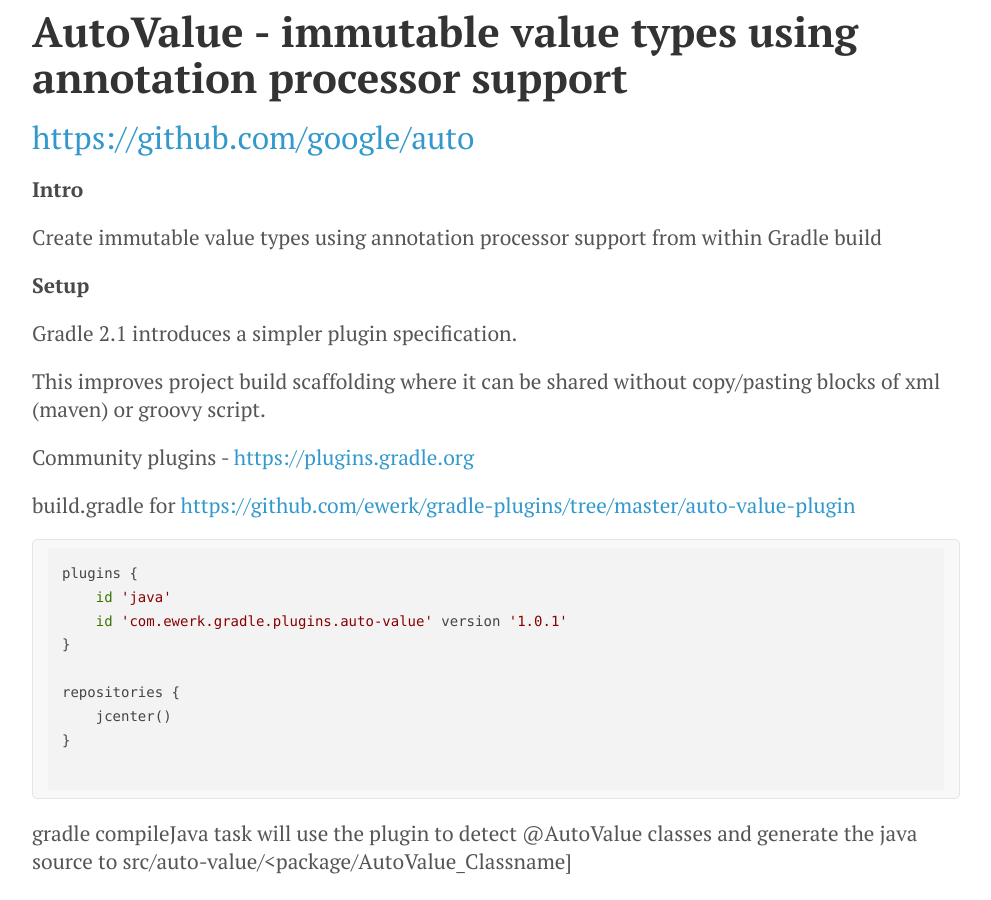
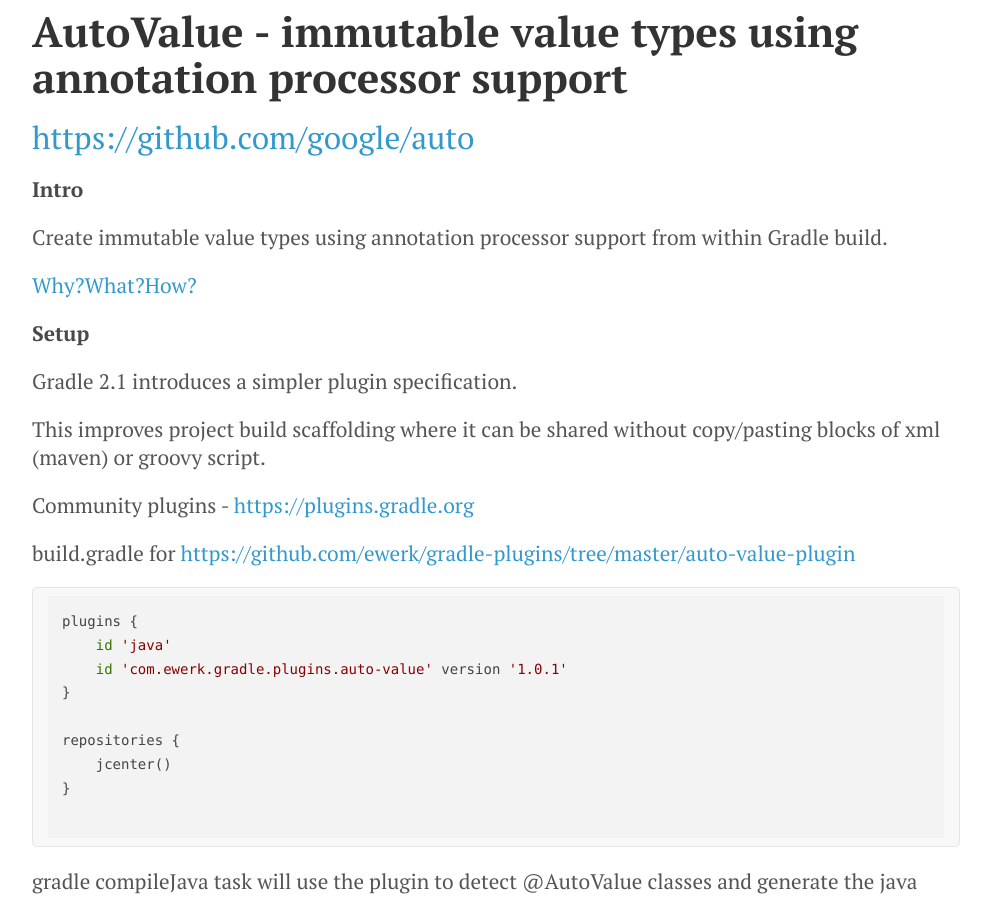
Before and after one commit to griffio/griffio.github.io, a Jekyll site: the page built from _posts/2014-12-11-Autovalue.md, in a window 1280 px wide and 900 px high. Shown: the whole window, without its empty margins (144-1135 px from the left). Built offline with Jekyll 4.4.1, drawn with Linux system fonts in a browser that asks for light colours; nearby versions of some CDN libraries.

Commit message:
Update 2014-12-11-Autovalue.md

```diff
--- a/_posts/2014-12-11-Autovalue.md
+++ b/_posts/2014-12-11-Autovalue.md
@@ -13,7 +13,9 @@
 
 #### Intro
 
-Create immutable value types using annotation processor support from within Gradle build
+Create immutable value types using annotation processor support from within Gradle build.
+
+[Why?What?How?](https://docs.google.com/presentation/d/14u_h-lMn7f1rXE1nDiLX0azS3IkgjGl5uxp5jGJ75RE/edit?pli=1#slide=id.g2a5e9c4a8_00)
 
 #### Setup
 
```
